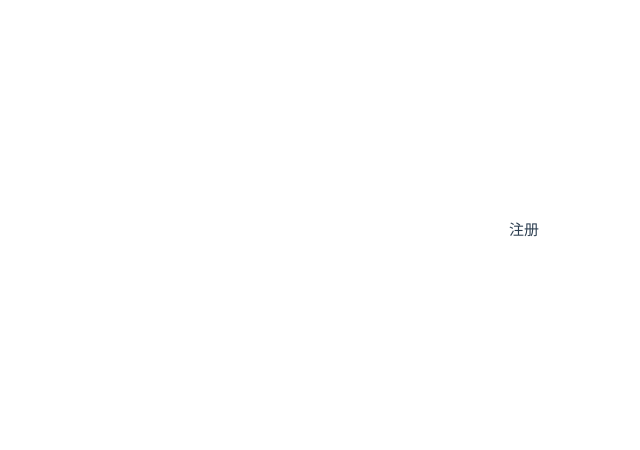
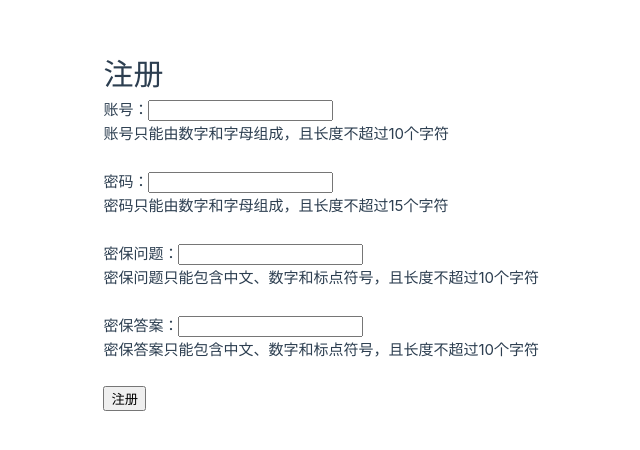
Before and after one commit to DATE-W/DB_design, a Vue app in the folder Frontend/: page /signup in a window 1280 px wide. Shown: the part 170-620 px from the top of the page, without its empty margins (101-741 px from the left). Built offline with nearby package versions, Linux system fonts and the light colour scheme.

Commit message:
2153398_wh_sign
添加了登录、注册、找回密码的基础内容(设置密保  无CSS  无后端交互)

```diff
--- a/Frontend/src/components/signin.vue
+++ b/Frontend/src/components/signin.vue
@@ -1,3 +1,35 @@
 <template>
-    <p>登录</p>
+  <div>
+    <h1>登录</h1>
+    <form @submit.prevent="register">
+      <label for="account">账号：</label>
+      <input type="text" id="account" v-model="account" pattern="[a-zA-Z0-9]+" required maxlength="10">
+      <p>账号只能由数字和字母组成，且长度不超过10个字符</p>
+      <br>
+      <label for="password">密码：</label>
+      <input type="password" id="password" v-model="password" pattern="[a-zA-Z0-9]+" required maxlength="15">
+      <p>密码只能由数字和字母组成，且长度不超过15个字符</p>
+      <br>
+      <button type="submit">登录</button>
+      <button @click="this.$router.push('/recover')">找回密码</button>
+    </form>
+  </div>
 </template>
+
+<script>
+export default {
+  data() {
+    return {
+      account: '',
+      password: '',
+    };
+  },
+  methods: {
+    register() {
+      // 在这里编写注册逻辑，可以发送请求将账号和密码提交到服务器
+      console.log('账号:', this.account);
+      console.log('密码:', this.password);
+    }
+  }
+};
+</script>
--- a/Frontend/src/components/signup.vue
+++ b/Frontend/src/components/signup.vue
@@ -1,3 +1,48 @@
 <template>
-    <p>注册</p>
-</template>
+    <div>
+      <h1>注册</h1>
+      <form @submit.prevent="register">
+        <label for="account">账号：</label>
+        <input type="text" id="account" v-model="account" pattern="[a-zA-Z0-9]+" required maxlength="10">
+        <p>账号只能由数字和字母组成，且长度不超过10个字符</p>
+        <br>
+        <label for="password">密码：</label>
+        <input type="password" id="password" v-model="password" pattern="[a-zA-Z0-9]+" required maxlength="15">
+        <p>密码只能由数字和字母组成，且长度不超过15个字符</p>
+        <br>
+        <label for="securityQ">密保问题：</label>
+        <input type="text" id="securityQ" v-model="securityQ" pattern="[\u4e00-\u9fa5\d\s\p{P}]+"
+          required maxlength="10">
+        <p>密保问题只能包含中文、数字和标点符号，且长度不超过10个字符</p>
+        <br>
+        <label for="securityAns">密保答案：</label>
+        <input type="text" id="securityAns" v-model="securityAns" pattern="[\u4e00-\u9fa5\d\s\p{P}]+"
+          required maxlength="10">
+        <p>密保答案只能包含中文、数字和标点符号，且长度不超过10个字符</p>
+        <br>
+        <button type="submit">注册</button>
+      </form>
+    </div>
+  </template>
+
+  <script>
+  export default {
+    data() {
+      return {
+        account: '',
+        password: '',
+        securityQ: '',
+        securityAns: ''
+      };
+    },
+    methods: {
+      register() {
+        // 在这里编写注册逻辑，可以发送请求将账号、密码、密保问题和密保答案提交到服务器
+        console.log('账号:', this.account);
+        console.log('密码:', this.password);
+        console.log('密保问题:', this.securityQ);
+        console.log('密保答案:', this.securityAns);
+      }
+    }
+  };
+  </script>
```
Also changed, not shown: Frontend/src/components/recover.vue (added, +45 -0 lines), 1 other file (tests, documents, lock files or other folders).
